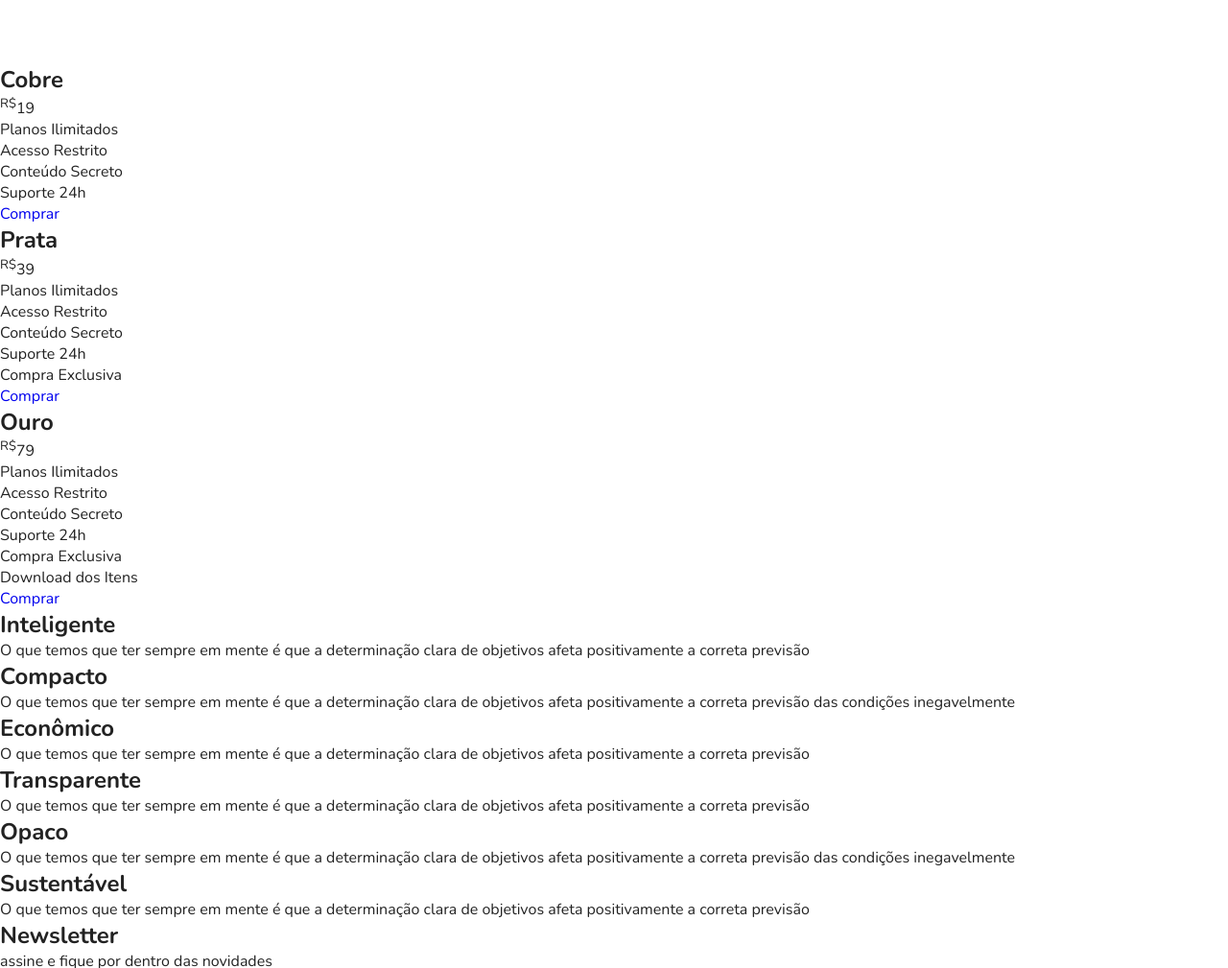
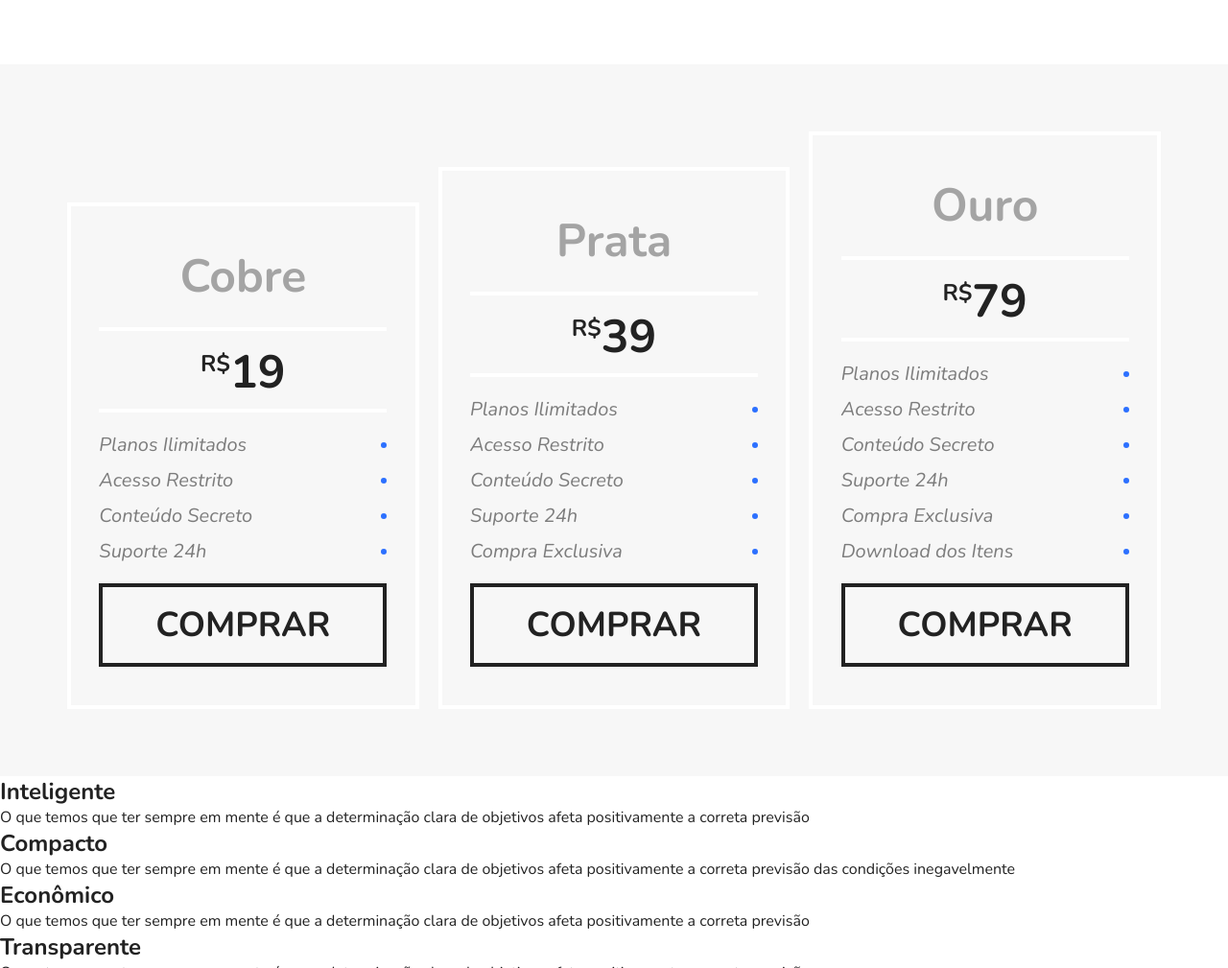
Before and after one commit to flaviare1s/flexblog, a plain HTML site: page index.html in a window 1280 px wide. Shown: the part 1754-2763 px from the top of the page at 96% size. Drawn offline with nearby package versions, Linux system fonts and the light colour scheme.

Commit message:
Estilizei a parte de preços

```diff
--- a/css/style.css
+++ b/css/style.css
@@ -178,3 +178,93 @@ img {
 .blue {
     border-top: 8px solid #66d9eb;
 }
+
+/* Preços */
+
+.preco {
+    background-color: #f7f7f7;
+    padding: 60px;
+    display: flex;
+    flex-wrap: wrap;
+    align-items: flex-end;
+}
+
+.preco-item {
+    flex: 1 1 260px;
+    border: 4px solid white;
+    padding: 20px;
+    margin: 10px;
+}
+
+.preco-item h2 {
+    font-size: 3em;
+    color: #a4a4a4;
+    text-align: center;
+    margin-top: 20px;
+}
+
+.preco-item span {
+    max-width: 300px;
+    margin: 20px auto;
+    display: block;
+    font-size: 3em;
+    text-align: center;
+    font-weight: bold;
+    padding: 10px 0 5px 0;
+    border-top: 4px solid white;
+    border-bottom: 4px solid white;
+}
+
+.preco-item sup {
+    font-size: 1.5rem;
+}
+
+.preco-item ul {
+    max-width: 300px;
+    margin: 20px auto;
+    font-size: 1.25em;
+    font-style: italic;
+    color: #7c7c7c;
+}
+
+.preco-item li {
+    display: flex;
+    justify-content: space-between;
+    align-items: center;
+    margin-bottom: 10px;
+}
+
+.preco-item li::after {
+    content: '';
+    display: block;
+    width: 6px;
+    height: 6px;
+    background-color: #2c70ff;
+    border-radius: 50%;
+}
+
+.preco-item a {
+    max-width: 300px;
+    display: block;
+    margin: 20px auto;
+    border: 4px solid;
+    color: #222222;
+    text-transform: uppercase;
+    font-weight: bold;
+    font-size: 2.25em;
+    padding: 15px 0;
+    text-align: center;
+}
+
+@media (max-width: 800px) {
+    .preco {
+        padding-left: 10px;
+        padding-right: 10px;
+    }
+    .preco .preco-item:nth-child(3) {
+        order: -2;
+    }
+    .preco .preco-item:nth-child(2) {
+        order: -1;
+    }
+}
```
